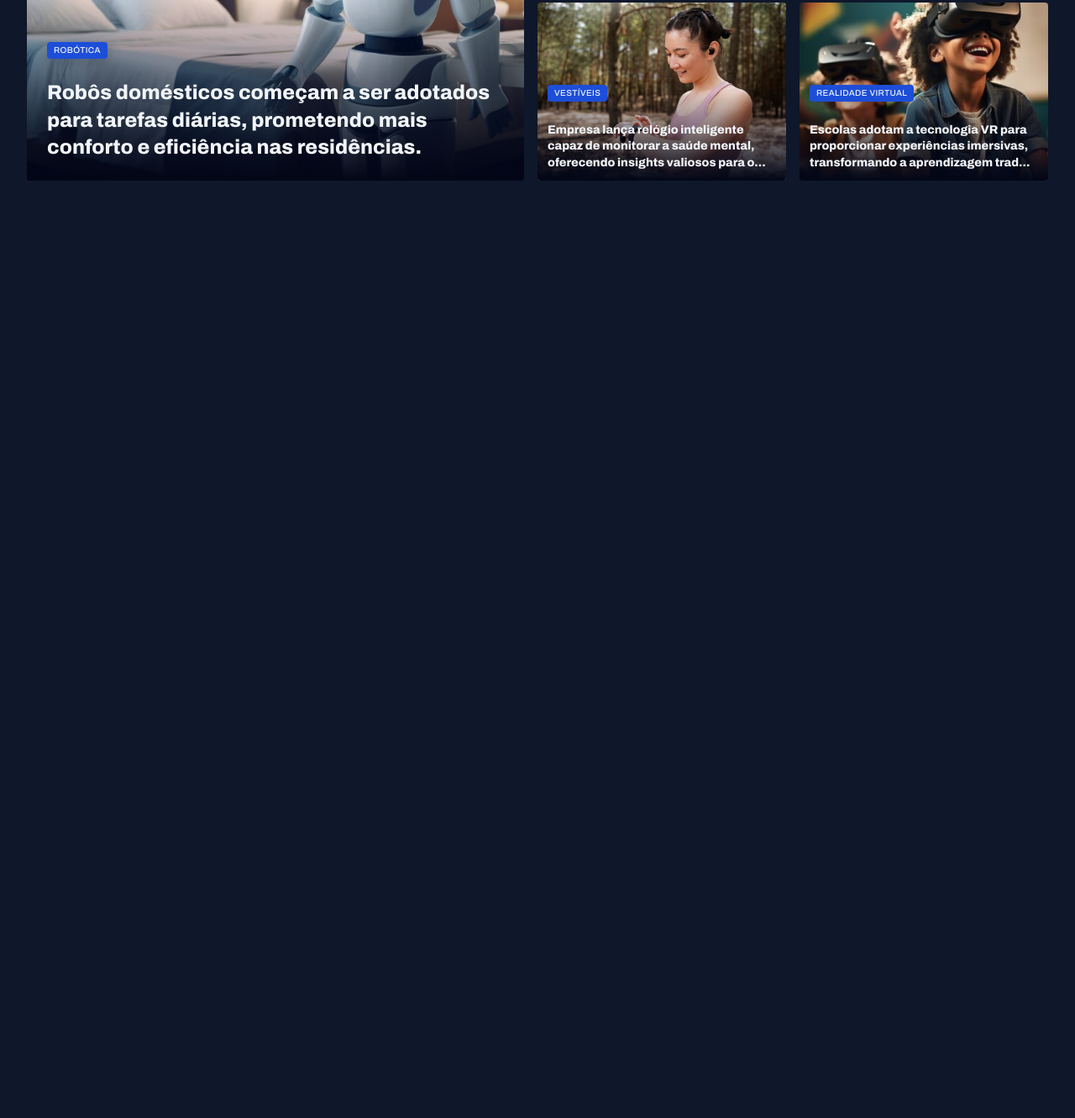
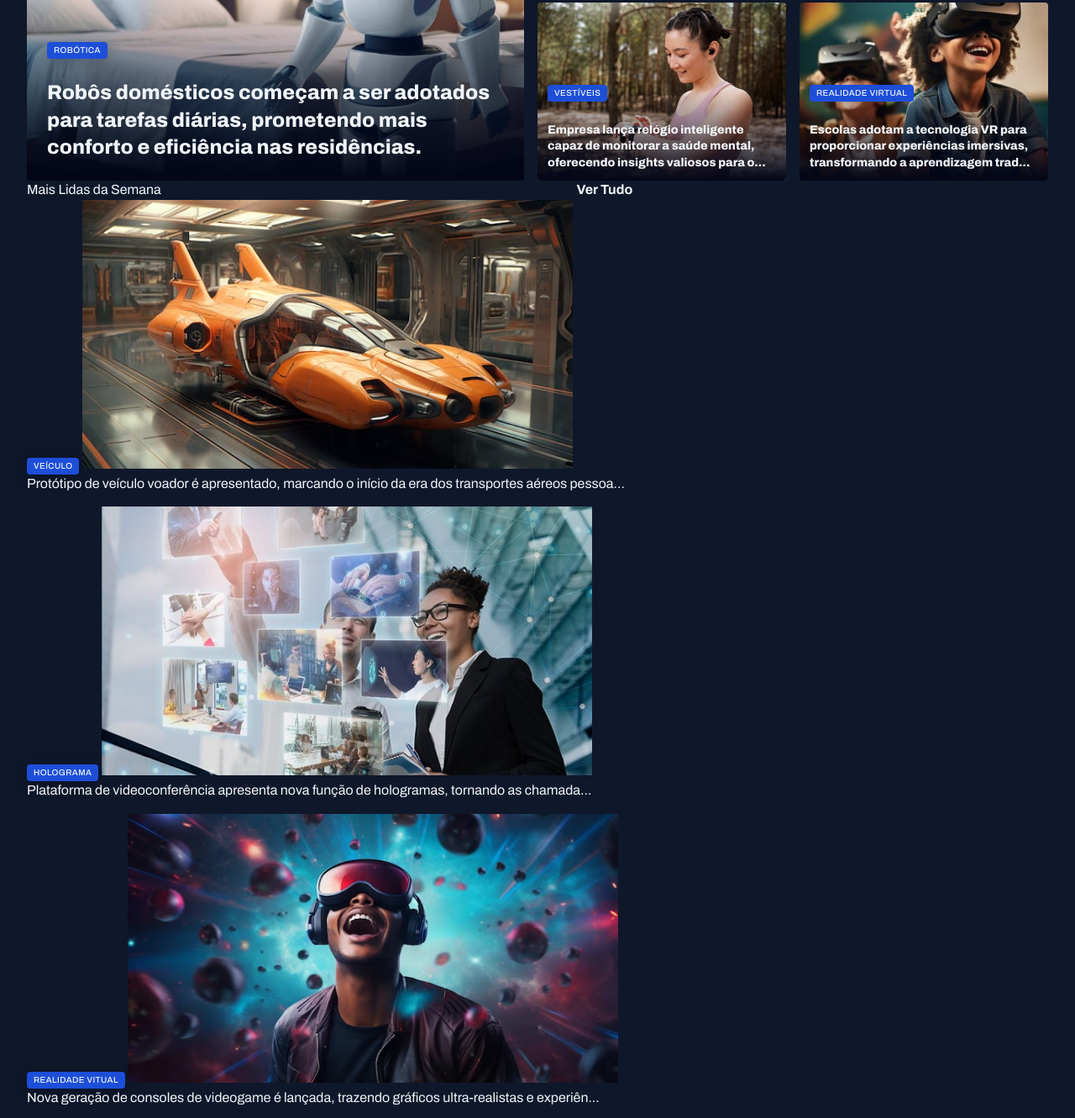
Before and after one commit to jacaboyjr/Projeto-Portal-de-Noticias, a plain HTML site: page index.html in a window 1280 px wide. Shown: the part 389-1720 px from the top of the page at 84% size. Before the commit the page ends 800 px from the top, so only its background shows below. Drawn offline with Linux system fonts and the light colour scheme.

Commit message:
Estruturando  Seção mais lidas da semana

```diff
--- a/index.html
+++ b/index.html
@@ -90,6 +90,42 @@
                     </figure>
                 </div>
             </section>
+
+            <section class="weekly">
+                <header class="grid grid-flow-col">
+                    <h3>Mais Lidas da Semana</h3>
+                    <a href="#" class="grid grid-flow-col">
+                        <strong>Ver Tudo</strong>
+                        <span></span>
+                    </a>
+                </header>
+                <div class="grid gap-16">
+                    <figure>
+                        <span class="content-tag">Veículo</span>
+                        <img src="assets/images/Image 06.png" alt="">
+                        <p>Protótipo de veículo voador é apresentado, marcando o início da era dos transportes aéreos pessoa...</p>
+                    </figure>
+
+                    <figure>
+                        <span class="content-tag">Holograma</span>
+                        <img src="assets/images/Image 07.png" alt="">
+                        <p>Plataforma de videoconferência apresenta nova função de hologramas, tornando as chamada...</p>
+                    </figure>
+
+                    <figure>
+                        <span class="content-tag">Realidade Vitual</span>
+                        <img src="assets/images/Image 08.png" alt="">
+                        <p>Nova geração de consoles de videogame é lançada, trazendo gráficos ultra-realistas e experiên...</p>
+                    </figure>
+
+                    <figure>
+                        <span class="content-tag">Internet</span>
+                        <img src="assets/images/Image 09.png" alt="">
+                        <p>Projeto busca oferecer internet de alta velocidade em áreas remotas através de satélites.</p>
+                    </figure>
+                </div>
+
+            </section>
         </main>
     </body>
 </html>
```
